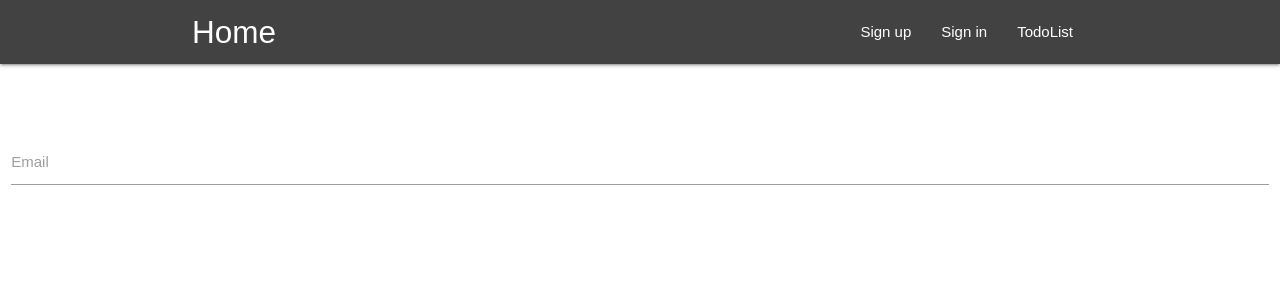
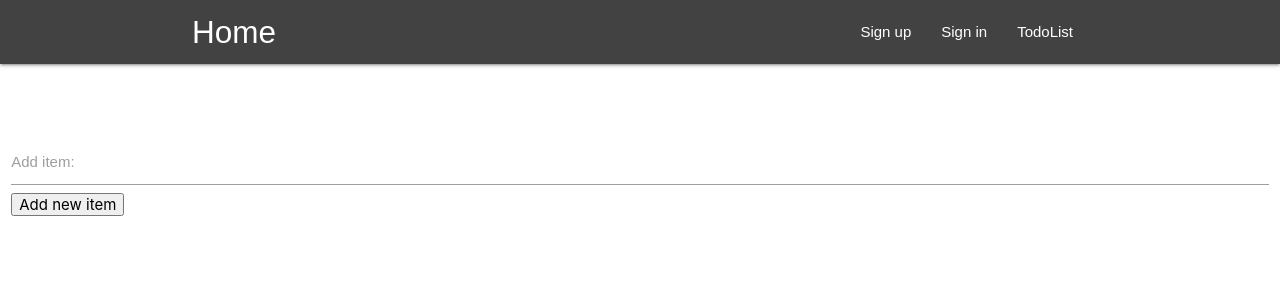
Before and after one commit to duxard/test-stand, a React (Create React App) app: page /todolist in a window 1280 px wide. Shown: the top 300 px of the page. Built offline with nearby package versions, Linux system fonts and the light colour scheme; no server answers.

Commit message:
add axios

```diff
--- a/package.json
+++ b/package.json
@@ -3,6 +3,7 @@
   "version": "0.1.0",
   "private": true,
   "dependencies": {
+    "axios": "^0.19.0",
     "react": "^16.11.0",
     "react-dom": "^16.11.0",
     "react-router-dom": "^5.1.2",
--- a/src/components/TodoList.js
+++ b/src/components/TodoList.js
@@ -1,17 +1,69 @@
 import React from 'react';
+import axios from 'axios';
 
 export default class TodoList extends React.Component {
+  constructor() {
+    super();
+
+    this.state = {
+      inputText: "",
+      todos: []
+    };
+
+    this.handleChange = this.handleChange.bind(this);
+    this.handleSubmit = this.handleSubmit.bind(this);
+  }
+/*
+  async componentDidMount() {
+    try {
+      const response = await fetch('https://asta-web-1.herokuapp.com/api/todo');
+      if(!response.ok) {
+        throw Error(response.statusText);
+      }
+      const jsonData = await response.json();
+      this.setState({
+        todos: jsonData
+      });
+    } catch(e) {
+      console.error(e);
+    }
+  }
+*/
+  componentDidMount() {
+    axios.get('https://asta-web-1.herokuapp.com/api/todo', {timeout: 1500})
+      .then(response => {
+        const jsonResponse = response.data;
+        this.setState({todos: jsonResponse}, () => {
+          console.log( this.state.todos );
+        });
+      })
+      .catch(e => console.error( e ));
+  }
+
+  handleChange(e) {
+    this.setState({
+      inputText: e.target.value
+    });
+  }
+
+  handleSubmit(e) {
+    e.preventDefault();
+  }
+
   render() {
     return (
       <div className="row">
-        <form className="col s12">
+
+        <form className="col s12" onSubmit={this.handleSubmit}>
           <div className="row">
             <div className="input-field col s12">
-              <input id="email" type="email" className="validate"/>
-              <label htmlFor="email">Email</label>
+              <label htmlFor="newHerokyItem">Add item: </label>
+              <input type="text" id="newHerokyItem" className="validate" value={this.state.inputText} onChange={this.handleChange} />
+              <input type="submit"  value="Add new item" />
             </div>
           </div>
         </form>
+
       </div>
     );
   }
```
Also changed, not shown: 1 other file (tests, documents, lock files or other folders).
